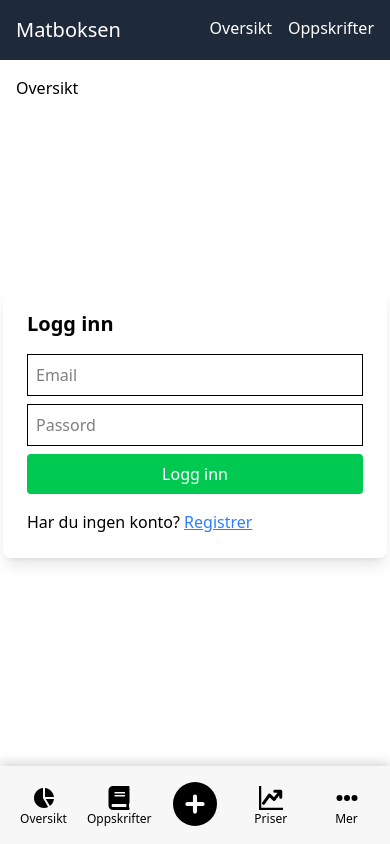
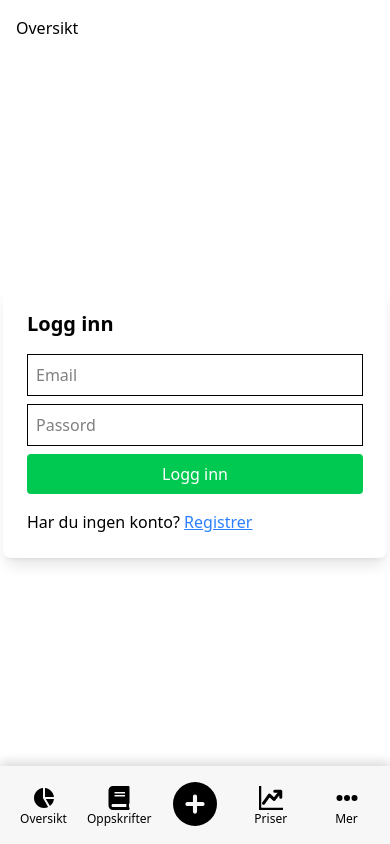
Before and after one commit to Agency-2-gul/ca-agency-2, a React (Vite) app: page / in a window 390 px wide. Built offline with nearby package versions, Linux system fonts and the light colour scheme; no server answers.

Commit message:
Major cleanup in eslint configuration, small changes to footer and hidd header from mobile

```diff
--- a/src/components/Header.jsx
+++ b/src/components/Header.jsx
@@ -2,7 +2,7 @@ import { Link } from 'react-router-dom';
 
 const Header = () => {
   return (
-    <header className="bg-gray-800 text-white p-4 flex justify-between">
+    <header className="bg-gray-800 text-white p-4 hidden md:flex justify-between">
       <h1 className="text-xl">
         <Link to="/">Matboksen</Link>
       </h1>
--- a/src/components/footer/footer.css
+++ b/src/components/footer/footer.css
@@ -1,7 +1,7 @@
 @import "tailwindcss";
 
 .footer {
-    @apply bg-[#F7F7F7] text-black p-4 flex justify-between h-[78px] items-end;
+    @apply bg-[#F7F7F7] text-black p-4 flex justify-between h-[78px] items-end w-[100%];
     box-shadow: 0px -4px 10px 0px rgba(0, 0, 0, 0.15);
 }
 
```
